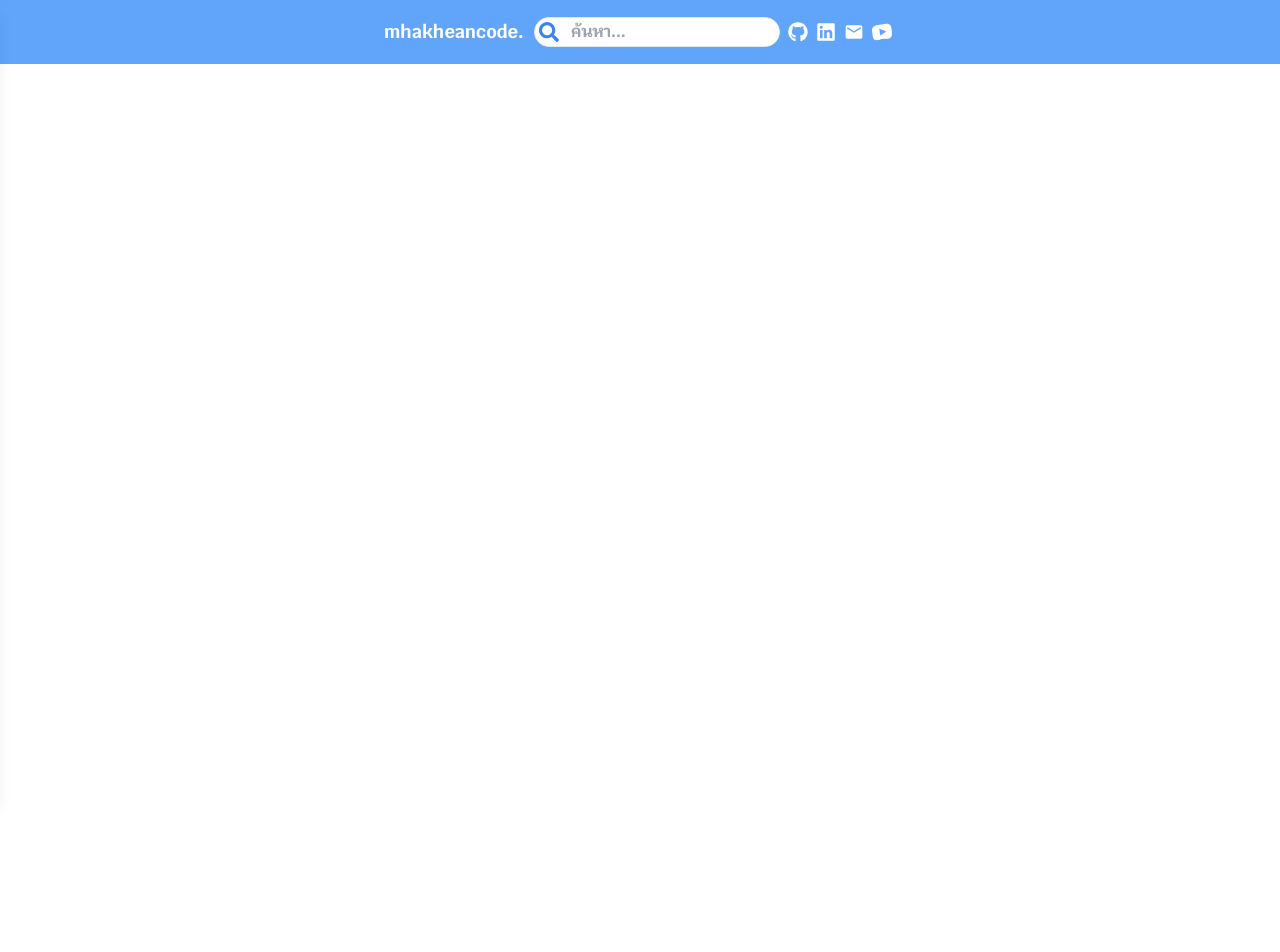
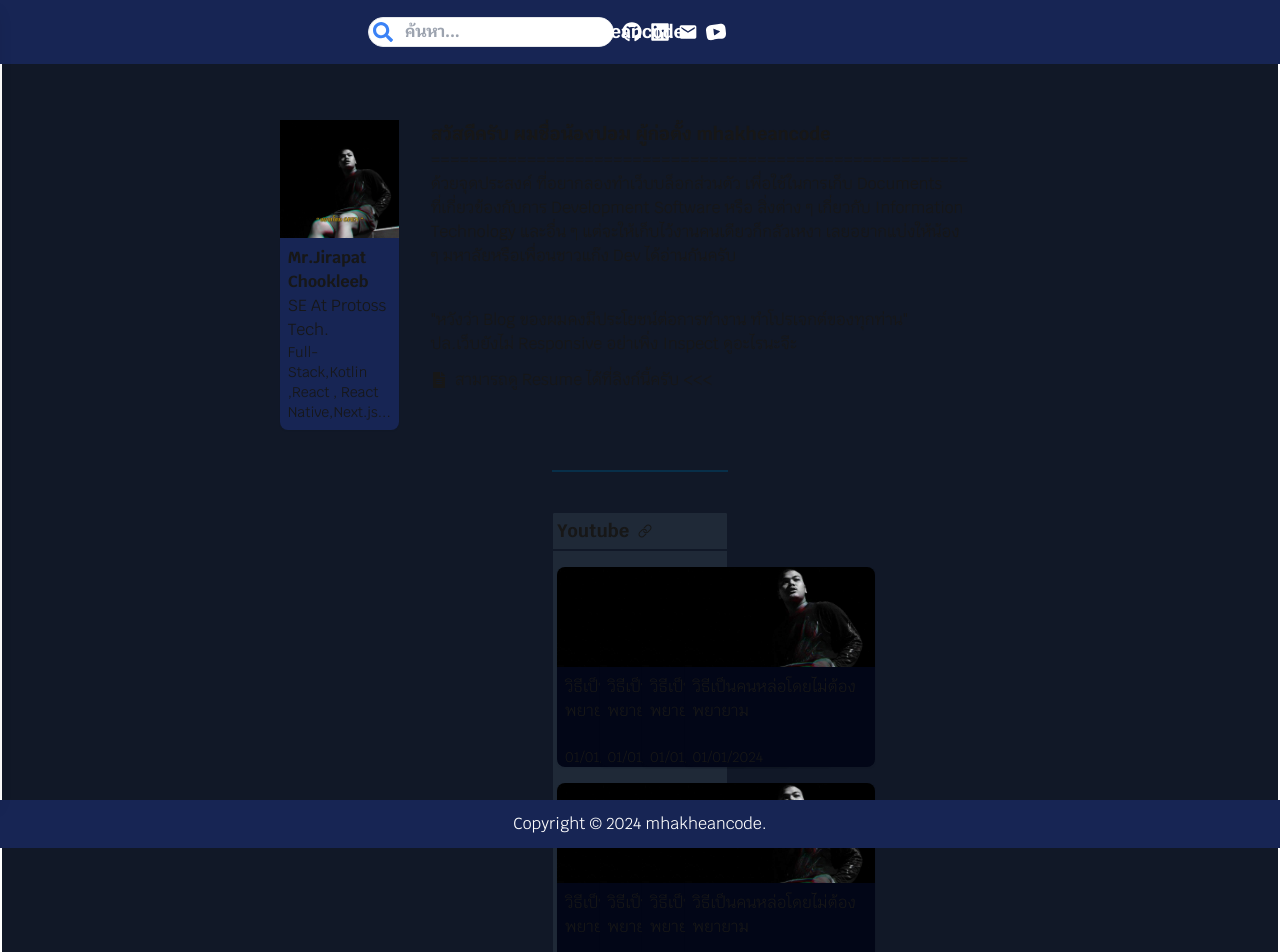
Before and after one commit to JerLord04/mhakheancode-frontend, a Next.js app: page / in a window 1280 px wide. Shown: the top 952 px of the page. Before the commit the page ends 800 px from the top, so only its background shows below. Built offline with nearby package versions, Linux system fonts and the light colour scheme.

Commit message:
add home screen with render card box youtube

```diff
--- /dev/null
+++ b/app/appStyles.css
@@ -0,0 +1,17 @@
+.mobile-body {
+  @apply flex flex-col pl-[550px] pr-[550px] h-auto overflow-y-auto mt-2 bg-gray-900 pt-20 pb-20 w-[100%] border-l-2 border-r-2 border-white;
+}
+
+.footer-style {
+  @apply fixed  w-full bg-blue-950 text-white text-center p-3 h-12 transition-all duration-300 ease-in-out;
+}
+
+@screen xs {
+  .mobile-body {
+    @apply flex flex-col p-3;
+  }
+}
+
+.circle {
+    border-radius: 50%;
+}
--- a/app/page.tsx
+++ b/app/page.tsx
@@ -1,9 +1,117 @@
+"use client";
 import Navbar from "@/components/navbar/Navbar";
+import "../app/appStyles.css";
+import { useEffect, useState } from "react";
+import Image from "next/image";
+import { FaFileAlt } from "react-icons/fa";
+import VideoCard from "@/components/videoCard/VideoCard";
+import { IoIosLink } from "react-icons/io";
 
-export default function Home() {
+const Home = () => {
+  const [scrollDirection, setScrollDirection] = useState<string | null>(null);
+  const [lastScrollY, setLastScrollY] = useState(0);
+
+  useEffect(() => {
+    const handleScroll = () => {
+      const currentScrollY = window.scrollY;
+
+      if (currentScrollY > lastScrollY) {
+        setScrollDirection("down");
+      } else if (currentScrollY < lastScrollY) {
+        setScrollDirection("up");
+      }
+
+      setLastScrollY(currentScrollY);
+    };
+
+    window.addEventListener("scroll", handleScroll);
+
+    return () => {
+      window.removeEventListener("scroll", handleScroll); // Cleanup on component unmount
+    };
+  }, [lastScrollY]);
+
   return (
-    <div className="flex flex-col w-screen h-screen bg-white">
-      <Navbar/>
+    <div className="flex flex-col w-screen h-auto bg-white ">
+      <div className="fixed top-0 left-0 w-full z-50  text-white">
+        <Navbar />
+      </div>
+      <div className="mobile-body">
+        <div className="flex flex-row border-b-2 pb-10 border-sky-950 justify-center">
+          <div className="flex flex-col pt-8">
+            <img
+              src="/images/87568845_1126627934354046_1928070983076282368_n.jpg"
+              alt="Example"
+              className="w-full h-auto object-cover  "
+            />
+            <div className="bg-blue-950 rounded-b-lg p-2 shadow-sm">
+              <div className="text-md font-bold">Mr.Jirapat Chookleeb</div>
+              <div className="text-md">SE At Protoss Tech.</div>
+              <div className="text-sm">
+                Full-Stack,Kotlin ,React , React Native,Next.js...
+              </div>
+            </div>
+          </div>
+
+          <div className="flex flex-col p-8">
+            <div className="text-lg font-bold">
+              สวัสดีครับ ผมชื่อน้องปอม ผู้ก่อตั้ง mhakheancode
+            </div>
+            ========================================================
+            <p>
+              ด้วยจุดประสงค์ ที่อยากลองทำเว็บบล็อกส่วนตัว เพื่อใช้ในการเก็บ
+              Documents
+            </p>
+            <div>
+              ที่เกี่ยวข้องกับการ Development Software หรือ สิ่งต่าง ๆ เกี่ยวกับ
+              Information
+            </div>
+            <div>
+              Technology และอื่น ๆ แต่จะให้เก็บไว้งานคนเดียวก็กลัวเหงา
+              เลยอยากแบ่งให้น้อง ๆ มหาลัยหรือเพื่อนชาวแก๊ง Dev ได้อ่านกันครับ
+            </div>
+            <div className="mt-10">
+              {`"หวังว่า Blog ของผมคงมีประโยชน์ต่อการทำงาน ทำโปรเจกต์ของทุกท่าน"`}
+            </div>
+            <div className="">
+              {`ปล.เว็บยังไม่ Responsive อย่าเพิ่ง Inspect ดูอะไรนะจีะ`}
+            </div>
+            <div className="flex flex-row cursor-pointer mt-3  items-center hover:underline hover:text-red-700">
+              <FaFileAlt />
+              <div className="ml-2">{`สามารถดู Resume ได้ที่ลิงก์นี้ครับ <<<`}</div>
+            </div>
+          </div>
+        </div>
+        <div className="flex flex-col mt-10">
+          <div className="flex flex-row items-center hover:underline hover:text-red-700 cursor-pointer w-auto bg-gray-800  p-1 border border-gray-900 rounded-t-sm">
+            <div className="text-lg font-bold">Youtube</div>
+
+            <IoIosLink className="ml-2" />
+          </div>
+          <div className="flex flex-col justify-center ">
+            <div className="grid grid-cols-4 gap-1 bg-gray-800 w-full p-1 border border-gray-900 rounded-b-sm">
+              {[1, 2, 3, 4, 5, 6, 7, 8].map((item, index) => (
+                <VideoCard
+                  src="/images/87568845_1126627934354046_1928070983076282368_n.jpg"
+                  alt="image"
+                  title="วิธีเป็นคนหล่อโดยไม่ต้องพยายาม"
+                  date="01/01/2024"
+                />
+              ))}
+              <div className="mt-6 cursor-pointer hover:underline hover:text-red-700">{`ดูวิดีโอทั้งหมด >`}</div>
+            </div>
+          </div>
+        </div>
+      </div>
+      <div
+        className={`footer-style ${
+          scrollDirection == "down" ? "bottom-[0px]" : "bottom-[-48px]"
+        }`}
+      >
+        Copyright © 2024 mhakheancode.
+      </div>
     </div>
   );
-}
+};
+
+export default Home;
--- a/components/navbar/Navbar.tsx
+++ b/components/navbar/Navbar.tsx
@@ -43,7 +43,7 @@ const Navbar = () => {
   return (
     <div className="nav-body">
       <div className="content">
-        <div className="my-logo text-lg font-bold">mhakheancode.</div>
+        <div className="my-logo text-lg font-bold z-[100]">mhakheancode.</div>
         <div className="flex justify-end items-center xs:hidden">
           <div className="flex flex-row justify-center items-center">
             <DropDown
@@ -150,7 +150,11 @@ const Navbar = () => {
               rel="noopener noreferrer"
               className="flex flex-row"
             >
-              <FaLinkedin className="icon-contact" size={"20"} color="#0a66c2" />
+              <FaLinkedin
+                className="icon-contact"
+                size={"20"}
+                color="#0a66c2"
+              />
               <div>LinkIn</div>
             </a>
           </div>
@@ -161,11 +165,7 @@ const Navbar = () => {
               rel="noopener noreferrer"
               className="flex flex-row"
             >
-              <SiYoutubekids
-                className="icon-contact"
-                size={"20"}
-                color="red"
-              />
+              <SiYoutubekids className="icon-contact" size={"20"} color="red" />
               <div>Youtube.com</div>
             </a>
           </div>
--- a/components/navbar/NavbarStyle.css
+++ b/components/navbar/NavbarStyle.css
@@ -1,47 +1,46 @@
 .nav-body {
-    @apply flex flex-row bg-blue-400 h-16 pl-96 pr-96
+  @apply flex flex-row bg-blue-950 h-16 pl-[550px] pr-[550px];
 }
 
-.content{
-    @apply grid grid-cols-2 w-screen
+.content {
+  @apply grid grid-cols-2 w-screen;
 }
 
-.icon-contact{
-    @apply ml-1 mr-1 cursor-pointer
+.icon-contact {
+  @apply ml-1 mr-1 cursor-pointer;
 }
 
-.icon-menu{
-    @apply hidden
+.icon-menu {
+  @apply hidden;
 }
 
-.my-logo{
-    @apply flex items-center  text-white
+.my-logo {
+  @apply flex items-center  text-white;
 }
 
-.sliderMemu{
-    @apply fixed top-0  w-[70%] h-full bg-white text-white transition-all duration-300 ease-in-out overflow-y-auto shadow-lg
+.sliderMemu {
+  @apply fixed top-0  w-[70%] h-full bg-white text-white transition-all duration-300 ease-in-out overflow-y-auto shadow-lg;
 }
 
 .search-bar {
-    @apply flex flex-row border rounded-2xl  h-[30px] bg-white
+  @apply flex flex-row border rounded-2xl  h-[30px] bg-white;
 }
 
-.text-input{
-    @apply  rounded-none rounded-r-2xl
+.text-input {
+  @apply rounded-none rounded-r-2xl;
 }
 
-
 @screen xs {
-    .nav-body {
-        @apply flex flex-row bg-blue-400 h-16  pl-10 pr-10
-    }
-    .content{
-        @apply grid grid-cols-2 w-screen
-    }
-    .my-logo{
-        @apply flex justify-center items-center  text-white
-    }
-    .icon-menu{
-        @apply block flex flex-row justify-end items-center
-    }
+  .nav-body {
+    @apply flex flex-row bg-blue-400 h-16  pl-10 pr-10;
   }
+  .content {
+    @apply grid grid-cols-2 w-screen;
+  }
+  .my-logo {
+    @apply flex justify-center items-center  text-white;
+  }
+  .icon-menu {
+    @apply block flex flex-row justify-end items-center;
+  }
+}
--- /dev/null
+++ b/components/videoCard/VideoCard.tsx
@@ -0,0 +1,23 @@
+"use client";
+
+import React from "react";
+import "../videoCard/VideoCardStyles.css";
+
+interface VideoCardProps {
+  src: string;
+  alt: string;
+  title: string;
+  date: string;
+}
+
+const VideoCard: React.FC<VideoCardProps> = ({ src, alt, title,date }) => {
+  return (
+    <div className="flex flex-col w-[190px] h-[200px] rounded-md shadow-sm cursor-pointer mt-3">
+      <img src={src} alt="Example" className="w-full h-1/2 object-cover rounded-t-lg" />
+      <div className="p-2 bg-slate-950 h-full text-md">{title}</div>
+      <div className="bg-slate-950  text-sm font-light pl-2 rounded-b-lg">{date}</div>
+    </div>
+  );
+};
+
+export default VideoCard;
--- a/package.json
+++ b/package.json
@@ -12,7 +12,8 @@
     "next": "15.1.0",
     "react": "^19.0.0",
     "react-dom": "^19.0.0",
-    "react-icons": "^5.4.0"
+    "react-icons": "^5.4.0",
+    "react-use-scroll-direction": "^0.1.0"
   },
   "devDependencies": {
     "@eslint/eslintrc": "^3",
```
Also changed, not shown: components/videoCard/VideoCardStyles.css (added), public/images/87568845_1126627934354046_1928070983076282368_n.jpg (added), 1 other file (tests, documents, lock files or other folders).
